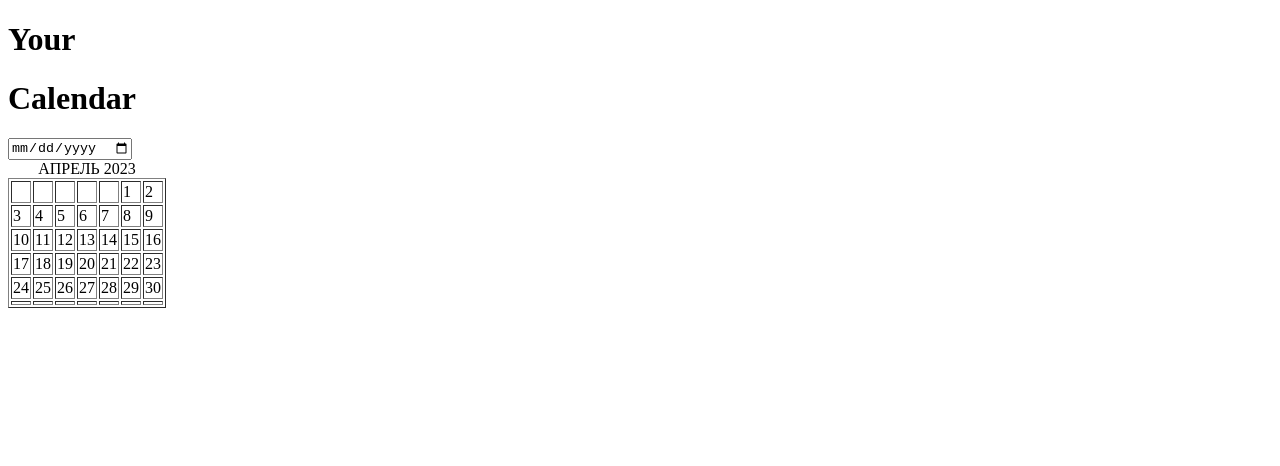
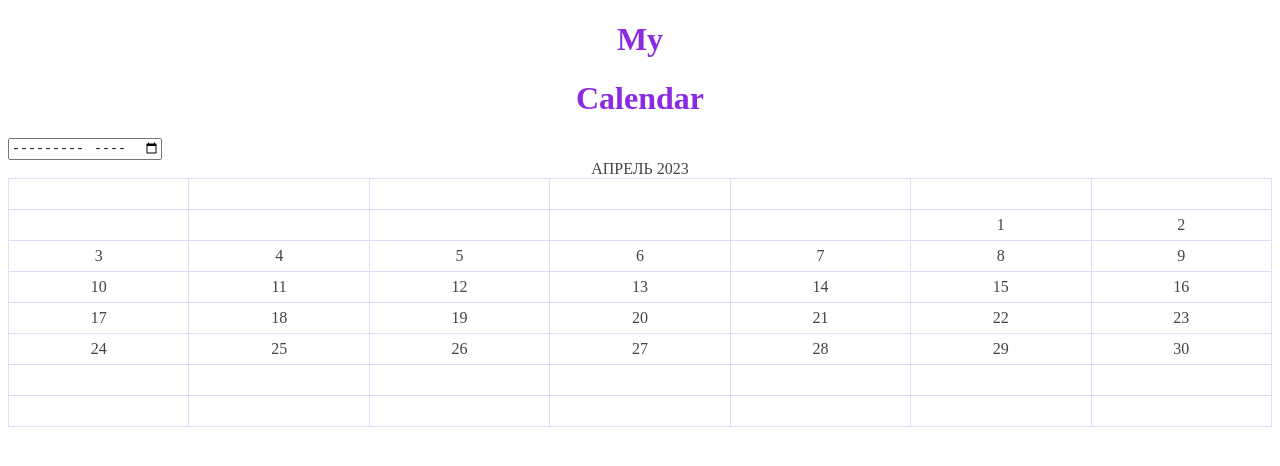
Before and after one commit to YeJeeO/Calendar-hw, a Next.js app: page / in a window 1280 px wide. Shown: the top 466 px of the page. Built offline with nearby package versions, Linux system fonts and the light colour scheme.

Commit message:
modified:   components/Calendar.js 	new file:   components/Month.js 	modified:   pages/_app.js 	modified:   pages/index.js 	new file:   pages/style.css

```diff
--- a/components/Calendar.js
+++ b/components/Calendar.js
@@ -1,37 +1,6 @@
 import { useState } from "react";
+import Month from "./Month";
 
-function Month (props){
-    const monthNames = ['ЯНВАРЬ','ФЕВРАЛЬ','МАРТ', 'АПРЕЛЬ','МАЙ','ИЮНЬ','ИЮЛЬ', 'АВГУСТ', 'СЕНТЯБРЬ', 'ОКТЯБРЬ', 'НОЯБРЬ', 'ДЕКАБРЬ'];
-
-
-    let year=props.year;
-    let month=props.month;
-    let current=new Date(year, month);
-    let next=new Date(year, month+1);
-    let diff=(next-current)/(1000*3600*24);
-    let index=(current.getDay()+6)%7;
-
-
-    const ROWS=6;
-    const COLS=7;
-    let table=[], tr, k=1-index;
-    for (let i=0; i<ROWS; i++) {
-        tr=[];
-    for (let j=0; j<COLS; j++){
-        tr.push(<td>{k>0 && k<=diff ? k:''}</td>);
-        k++;
-    }
-    table.push(<tr>{tr}</tr>)
-    }
-
-        return (
-
-    <table border="1">
-    <caption>{monthNames[month]+' '}{year}</caption>
-    {table}
-    </table>
-        );
-    }
 
 export default function Calendar(){
 const[value, setValue]=useState(new Date());
@@ -42,7 +11,7 @@ const month=date.getMonth();
 return(
     <div className="calendar">
         <h1>Calendar</h1>
-        <input type="date" value={value} onInput={evt=>setValue(evt.target.value)}/>
+        <input type="month" value={value} onChange={evt=>setValue(evt.target.value)}/>
         <Month year={year} month={month}/>
     </div>
 )
--- /dev/null
+++ b/components/Month.js
@@ -0,0 +1,34 @@
+export default function Month (props){
+    const monthNames = ['ЯНВАРЬ','ФЕВРАЛЬ','МАРТ', 'АПРЕЛЬ','МАЙ','ИЮНЬ','ИЮЛЬ', 'АВГУСТ', 'СЕНТЯБРЬ', 'ОКТЯБРЬ', 'НОЯБРЬ', 'ДЕКАБРЬ'];
+    const dayNames = ['ПН', 'ВТ','СР','ЧТ','ПТ','СБ','ВСК'];
+
+    let year=props.year;
+    let month=props.month;
+    let day=props.day;
+    let current=new Date(year, month);
+    let next=new Date(year, month+1);
+    let diff=(next-current)/(1000*3600*24);
+    let index=(Math.ceil(current.getDay()+6)%7)+7;
+
+    const ROWS=13;
+    const COLS=7;
+    let tab=[], cell, k=1-index;
+    for (let i=6; i<=ROWS; i++) {
+        cell=[];
+    for (let j=1; j<=COLS; j++){
+        cell.push(<td>{k>0 && k<=diff ? k:''}</td>);
+        k++;
+   }
+
+    tab.push(<tr>{cell}</tr>);
+
+    }
+
+        return (
+
+    <table>
+    <caption>{monthNames[month]+' '}{year}</caption>
+    {tab}
+    </table>
+        );
+    }
--- a/pages/_app.js
+++ b/pages/_app.js
@@ -1,4 +1,4 @@
-// import '../pages/style.css';
+ import '../pages/style.css';
 
 
 
--- a/pages/index.js
+++ b/pages/index.js
@@ -1,7 +1,9 @@
 import Calendar from "../components/Calendar"
+
+
 export default function HomePage(){
 
-    return <><h1>Your</h1>
+    return <><h1>My</h1>
     <Calendar />
 
     </>
--- /dev/null
+++ b/pages/style.css
@@ -0,0 +1,21 @@
+h1 {
+    color: blueviolet;
+    text-align: center;
+
+}
+table {
+    clear: both;
+    width: 100%;
+    border: 1px solid #dcdcff;
+    border-radius: 3px;
+    border-collapse: collapse;
+    color: #444;
+  }
+td {
+    height: 28px;
+    text-align: center;
+    vertical-align: middle;
+    border-right: 1px solid #dcdcff;
+    border-top: 1px solid #dcdcff;
+    width: 14.28571429%;
+  }
```
